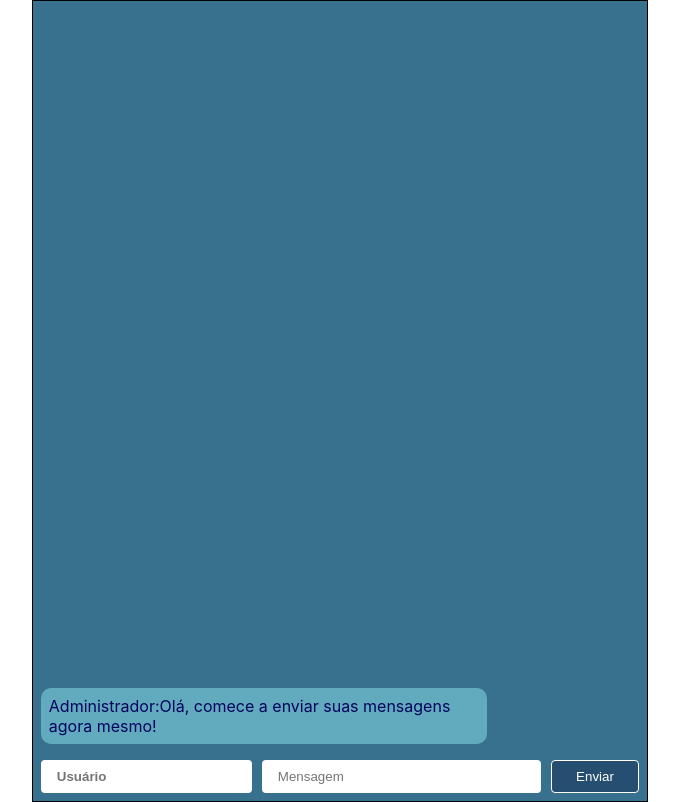
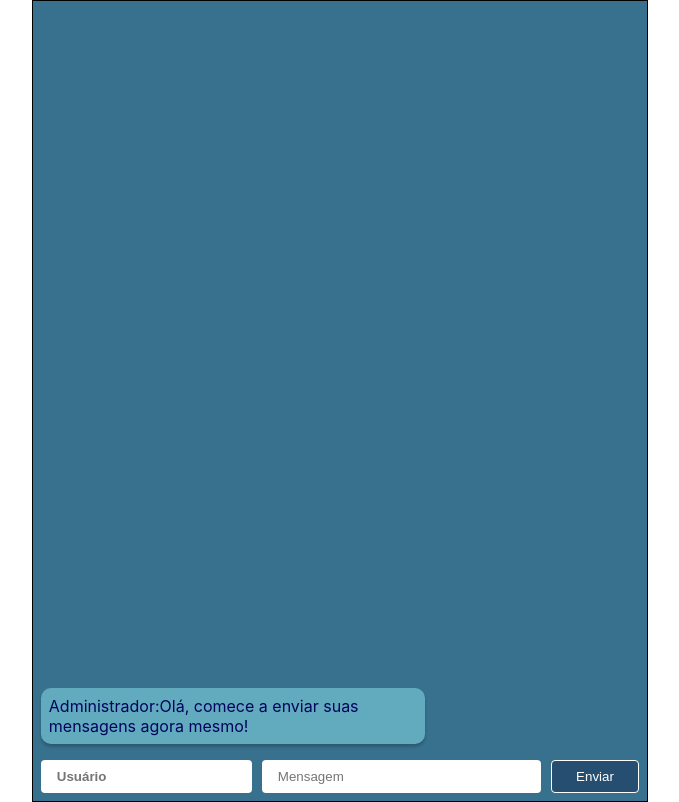
Before and after one commit to future4code/franklin-Fernanda-Claudio, a React (Create React App) app in the folder modulo1/projeto-whatslab/whatslab/: page / in a window 1280 px wide. Shown: the whole page, without its empty margins (300-979 px from the left). Built offline with nearby package versions, Linux system fonts and the light colour scheme.

Commit message:
alteracoes

```diff
--- a/modulo1/projeto-whatslab/whatslab/src/App.js
+++ b/modulo1/projeto-whatslab/whatslab/src/App.js
@@ -42,15 +42,18 @@ const ButtonEnter = styled.button`
   padding: 8px 16px;
   cursor: pointer;
 `;
-
 const StyledMessage = styled.p`
+  display: flex;
+  align-self: flex-start;
   color: #03045e;
   list-style: none;
   background-color: white;
   border-radius: 10px;
-  max-width: 70%;
+  max-width: 60%;
+  min-width: 8%;
   margin: 8px;
   padding: 8px;
+  box-shadow: 0px 3px 3px 0px rgba(0, 0, 0, 0.2);
   background-color: rgba(142, 227, 239, 0.5);
 `;
 
```
